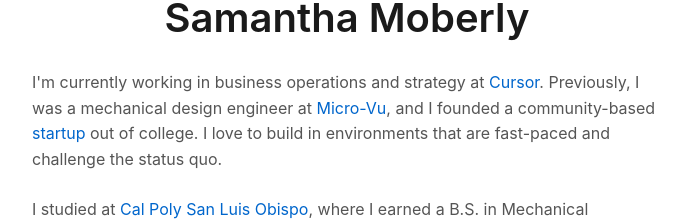
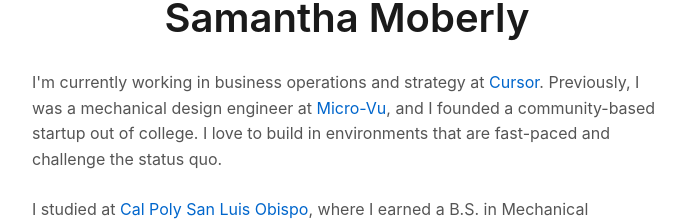
Before and after one commit to sam-moberly/personal-website, a Next.js app: page / in a window 1280 px wide. Shown: the part 269-491 px from the top of the page, without its empty margins (293-980 px from the left). Built offline with nearby package versions, Linux system fonts and the light colour scheme.

Commit message:
Remove startup hyperlink from homepage

```diff
--- a/app/page.tsx
+++ b/app/page.tsx
@@ -23,7 +23,7 @@ export default function Home() {
           Previously, I was a mechanical design engineer at{' '}
           <a href="https://www.microvu.com" target="_blank" rel="noopener noreferrer" className="inline-link">Micro-Vu</a>,
           and I founded a community-based{' '}
-          <a href="https://socialspark.co/homepagewelcome" target="_blank" rel="noopener noreferrer" className="inline-link">startup</a> out of college.
+          startup out of college.
           I love to build in environments that are fast-paced and challenge the status quo.
         </p>
       </div>
```
